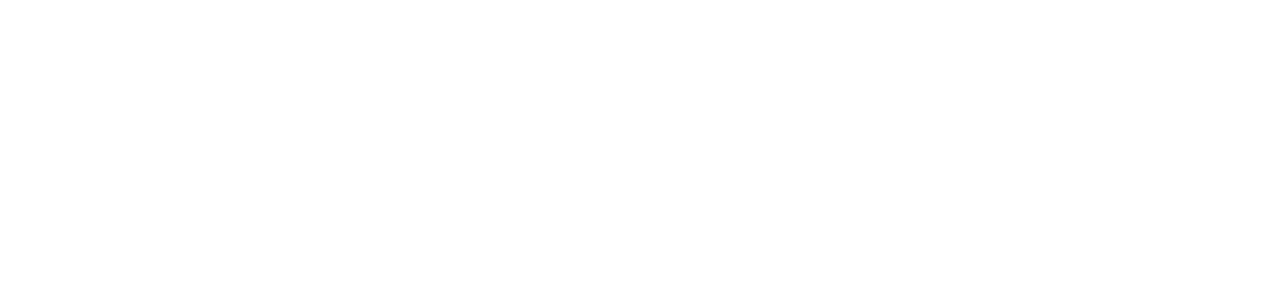
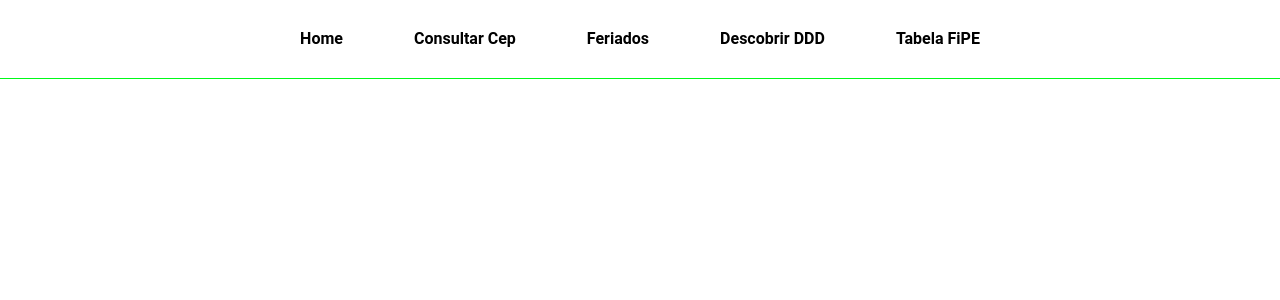
Before and after one commit to brenodevreact/Curiosidades_Brasileiras, a React (Vite) app: page /consultacnpj in a window 1280 px wide. Shown: the top 300 px of the page. Built offline with nearby package versions, Linux system fonts and the light colour scheme.

Commit message:
Feat: Header cnpj adicionado

```diff
--- /dev/null
+++ b/src/components/Headers/Cnpj/index.tsx
@@ -0,0 +1,30 @@
+import { Link } from "react-router-dom";
+import { NavCnpj } from "./style.js";
+
+const HeaderCnpj = () => {
+  return (
+    <>
+      <NavCnpj>
+        <nav>
+          <p>
+            <Link to={"/"}>Home</Link>
+          </p>
+          <p>
+            <Link to={"/consultacep"}>Consultar Cep</Link>
+          </p>
+          <p>
+            <Link to={"/feriados"}>Feriados</Link>
+          </p>
+          <p>
+            <Link to={"/consultaddd"}>Descobrir DDD</Link>
+          </p>
+          <p>
+            <Link to={"/fipe"}>Tabela FiPE</Link>
+          </p>
+        </nav>
+      </NavCnpj>
+    </>
+  );
+};
+
+export default HeaderCnpj;
--- /dev/null
+++ b/src/components/Headers/Cnpj/style.ts
@@ -0,0 +1,30 @@
+import { styled } from "styled-components";
+
+export const NavCnpj = styled.header`
+  display: flex;
+  width: 100%;
+  height: 78px;
+  justify-content: center;
+
+  box-shadow: 0px 1px 0px 0px #00FA19;
+
+  nav {
+    width: 90%;
+    max-width: 1200px;
+    display: flex;
+    align-items: center;
+    justify-content: center;
+    gap: 71px;
+  }
+
+  a {
+    text-decoration: none;
+    color: var(--black);
+    font-size: var(--text2);
+    font-weight: bold;
+
+    &:visited {
+      color: var(--black);
+    }
+  }
+`;
--- a/src/routes/Cnpj.tsx
+++ b/src/routes/Cnpj.tsx
@@ -1,5 +1,11 @@
+import HeaderCnpj from "../components/Headers/Cnpj";
+
 const Cnpj = () => {
-  return <div></div>;
+  return (
+    <>
+      <HeaderCnpj />
+    </>
+  );
 };
 
 export default Cnpj;
```
